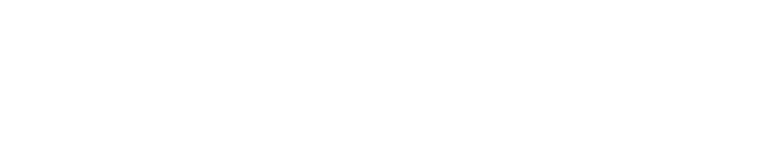
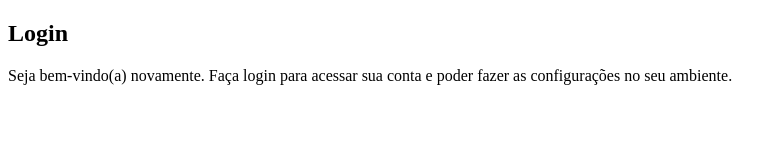
Before and after one commit to RflC-Code/Projeto-Login, a plain HTML site: page index.html in a window 1280 px wide. Shown: the whole page, without its empty margins (0-782 px from the left). Drawn offline with Linux system fonts and the light colour scheme.

Commit message:
Estrutura da projeto criada

```diff
--- a/index.html
+++ b/index.html
@@ -3,9 +3,23 @@
 <head>
     <meta charset="UTF-8">
     <meta name="viewport" content="width=device-width, initial-scale=1.0">
-    <title>Document</title>
+    <title>Login</title>
+    <link rel="stylesheet" href="estilos/style.css">
 </head>
 <body>
+    <main>
+        <section id="login">
+            <div id="imagem">
 
+            </div>
+            <div id="formulário">
+                <h1>Login</h1>
+                <p>Seja bem-vindo(a) novamente. Faça login para acessar sua conta e poder fazer as configurações no seu ambiente.</p>
+                <form action="login.php" method="post">
+
+                </form>
+            </div>
+        </section>
+    </main>
 </body>
 </html>
```
Also changed, not shown: estilos/style.css (added, +7 -0 lines).
